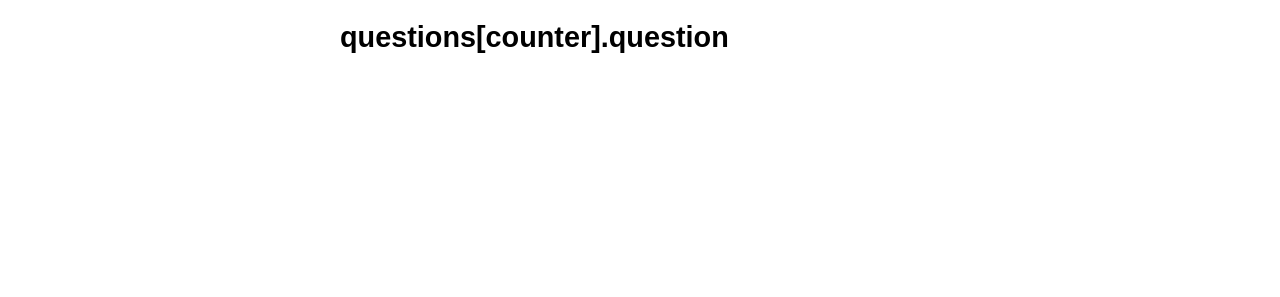
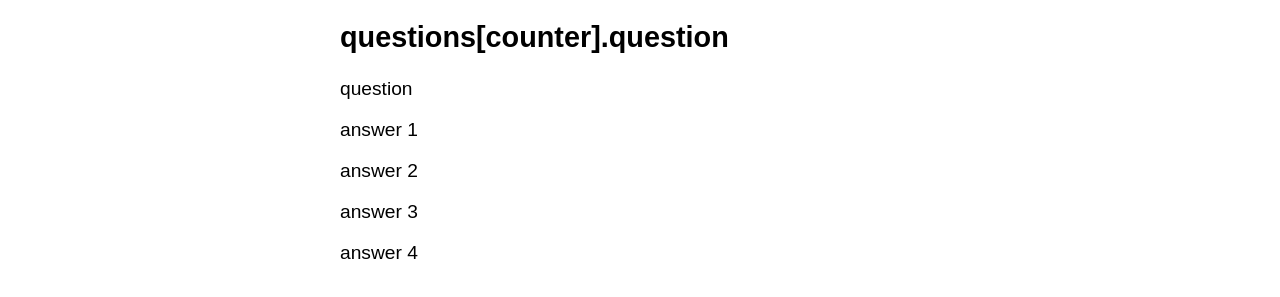
Before and after one commit to nfears19/Code-Quiz, a plain HTML site: page index.html in a window 1280 px wide. Both pictures are taken after a click on the button "Start Quiz". Shown: the part 239-536 px from the top of the page. Drawn offline with Linux system fonts and the light colour scheme.

Commit message:
Updating p element

```diff
--- a/index.html
+++ b/index.html
@@ -27,7 +27,13 @@
 
       <div id="questions" class="hide">
         <h2 id="question-title"></h2>
-        <div id="choices" class="choices"></div>
+          <p> question </p>
+        <div id="choices" class="choices">
+          <p> answer 1 </p>
+          <p> answer 2 </p>
+          <p> answer 3 </p>
+          <p> answer 4 </p>
+        </div>
       </div>
 
       <div id="end-screen" class="hide">
```
